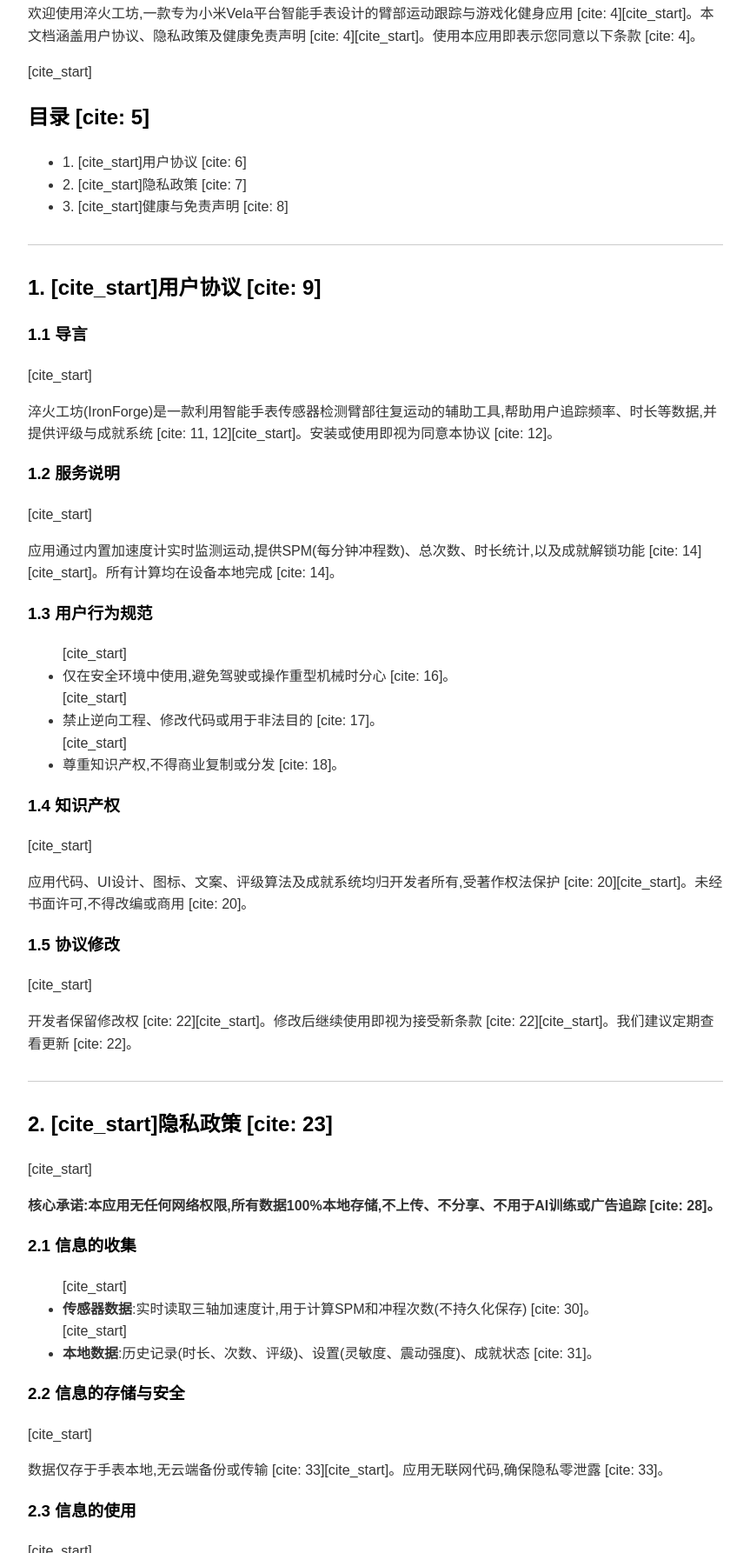
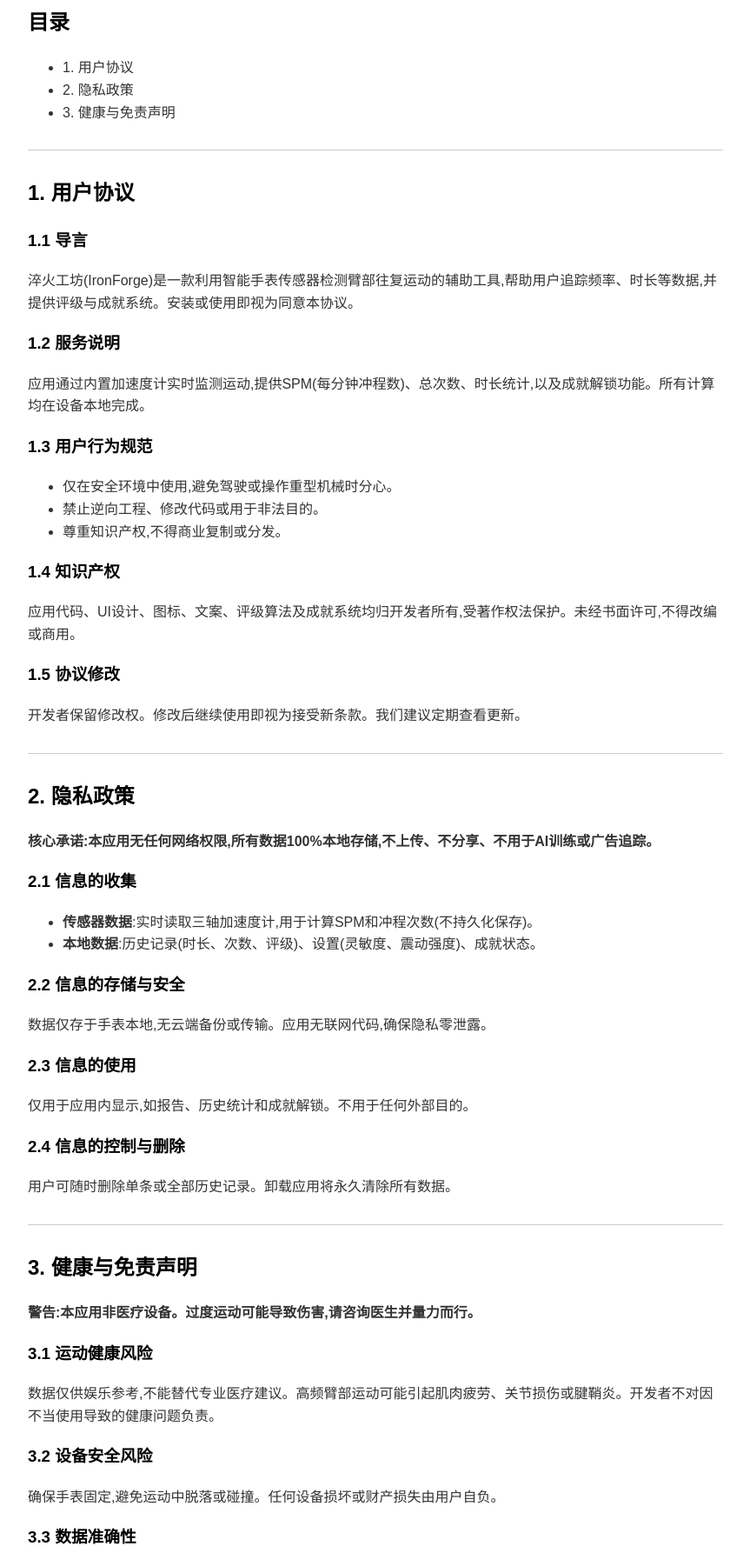
Before and after one commit to Rikka06/IronForge, a plain HTML site: page index.html in a window 1280 px wide. Shown: the part 178-1964 px from the top of the page at 87% size, without its empty margins (208-1071 px from the left). Drawn offline with Linux system fonts and the light colour scheme.

Commit message:
Update index.html

```diff
--- a/index.html
+++ b/index.html
@@ -28,77 +28,77 @@
 </head>
 <body>
 
-    [cite_start]<h1>淬火工坊(IronForge) 法律合规文档 [cite: 2, 3]</h1>
-    [cite_start]<p>欢迎使用淬火工坊,一款专为小米Vela平台智能手表设计的臂部运动跟踪与游戏化健身应用 [cite: 4][cite_start]。本文档涵盖用户协议、隐私政策及健康免责声明 [cite: 4][cite_start]。使用本应用即表示您同意以下条款 [cite: 4]。</p>
+    <h1>淬火工坊(IronForge) 法律合规文档</h1>
+    <p>欢迎使用淬火工坊,一款专为小米Vela平台智能手表设计的臂部运动跟踪与游戏化健身应用。本文档涵盖用户协议、隐私政策及健康免责声明。使用本应用即表示您同意以下条款。</p>
 
-    [cite_start]<h2>目录 [cite: 5]</h2>
+    <h2>目录</h2>
     <ul>
-        <li>1. [cite_start]用户协议 [cite: 6]</li>
-        <li>2. [cite_start]隐私政策 [cite: 7]</li>
-        <li>3. [cite_start]健康与免责声明 [cite: 8]</li>
+        <li>1. 用户协议</li>
+        <li>2. 隐私政策</li>
+        <li>3. 健康与免责声明</li>
     </ul>
 
     <hr>
 
-    <h2>1. [cite_start]用户协议 [cite: 9]</h2>
+    <h2>1. 用户协议</h2>
 
     <h3>1.1 导言</h3>
-    [cite_start]<p>淬火工坊(IronForge)是一款利用智能手表传感器检测臂部往复运动的辅助工具,帮助用户追踪频率、时长等数据,并提供评级与成就系统 [cite: 11, 12][cite_start]。安装或使用即视为同意本协议 [cite: 12]。</p>
+    <p>淬火工坊(IronForge)是一款利用智能手表传感器检测臂部往复运动的辅助工具,帮助用户追踪频率、时长等数据,并提供评级与成就系统。安装或使用即视为同意本协议。</p>
 
     <h3>1.2 服务说明</h3>
-    [cite_start]<p>应用通过内置加速度计实时监测运动,提供SPM(每分钟冲程数)、总次数、时长统计,以及成就解锁功能 [cite: 14][cite_start]。所有计算均在设备本地完成 [cite: 14]。</p>
+    <p>应用通过内置加速度计实时监测运动,提供SPM(每分钟冲程数)、总次数、时长统计,以及成就解锁功能。所有计算均在设备本地完成。</p>
 
     <h3>1.3 用户行为规范</h3>
     <ul>
-        [cite_start]<li>仅在安全环境中使用,避免驾驶或操作重型机械时分心 [cite: 16]。</li>
-        [cite_start]<li>禁止逆向工程、修改代码或用于非法目的 [cite: 17]。</li>
-        [cite_start]<li>尊重知识产权,不得商业复制或分发 [cite: 18]。</li>
+        <li>仅在安全环境中使用,避免驾驶或操作重型机械时分心。</li>
+        <li>禁止逆向工程、修改代码或用于非法目的。</li>
+        <li>尊重知识产权,不得商业复制或分发。</li>
     </ul>
 
     <h3>1.4 知识产权</h3>
-    [cite_start]<p>应用代码、UI设计、图标、文案、评级算法及成就系统均归开发者所有,受著作权法保护 [cite: 20][cite_start]。未经书面许可,不得改编或商用 [cite: 20]。</p>
+    <p>应用代码、UI设计、图标、文案、评级算法及成就系统均归开发者所有,受著作权法保护。未经书面许可,不得改编或商用。</p>
 
     <h3>1.5 协议修改</h3>
-    [cite_start]<p>开发者保留修改权 [cite: 22][cite_start]。修改后继续使用即视为接受新条款 [cite: 22][cite_start]。我们建议定期查看更新 [cite: 22]。</p>
+    <p>开发者保留修改权。修改后继续使用即视为接受新条款。我们建议定期查看更新。</p>
 
     <hr>
 
-    <h2>2. [cite_start]隐私政策 [cite: 23]</h2>
-    [cite_start]<p class="highlight">核心承诺:本应用无任何网络权限,所有数据100%本地存储,不上传、不分享、不用于AI训练或广告追踪 [cite: 28]。</p>
+    <h2>2. 隐私政策</h2>
+    <p class="highlight">核心承诺:本应用无任何网络权限,所有数据100%本地存储,不上传、不分享、不用于AI训练或广告追踪。</p>
 
     <h3>2.1 信息的收集</h3>
     <ul>
-        [cite_start]<li><strong>传感器数据</strong>:实时读取三轴加速度计,用于计算SPM和冲程次数(不持久化保存) [cite: 30]。</li>
-        [cite_start]<li><strong>本地数据</strong>:历史记录(时长、次数、评级)、设置(灵敏度、震动强度)、成就状态 [cite: 31]。</li>
+        <li><strong>传感器数据</strong>:实时读取三轴加速度计,用于计算SPM和冲程次数(不持久化保存)。</li>
+        <li><strong>本地数据</strong>:历史记录(时长、次数、评级)、设置(灵敏度、震动强度)、成就状态。</li>
     </ul>
 
     <h3>2.2 信息的存储与安全</h3>
-    [cite_start]<p>数据仅存于手表本地,无云端备份或传输 [cite: 33][cite_start]。应用无联网代码,确保隐私零泄露 [cite: 33]。</p>
+    <p>数据仅存于手表本地,无云端备份或传输。应用无联网代码,确保隐私零泄露。</p>
 
     <h3>2.3 信息的使用</h3>
-    [cite_start]<p>仅用于应用内显示,如报告、历史统计和成就解锁 [cite: 35][cite_start]。不用于任何外部目的 [cite: 35]。</p>
+    <p>仅用于应用内显示,如报告、历史统计和成就解锁。不用于任何外部目的。</p>
 
     <h3>2.4 信息的控制与删除</h3>
-    [cite_start]<p>用户可随时删除单条或全部历史记录 [cite: 37][cite_start]。卸载应用将永久清除所有数据 [cite: 37]。</p>
+    <p>用户可随时删除单条或全部历史记录。卸载应用将永久清除所有数据。</p>
 
     <hr>
 
-    <h2>3. [cite_start]健康与免责声明 [cite: 38]</h2>
-    [cite_start]<p class="highlight">警告:本应用非医疗设备 [cite: 39][cite_start]。过度运动可能导致伤害,请咨询医生并量力而行 [cite: 39]。</p>
+    <h2>3. 健康与免责声明</h2>
+    <p class="highlight">警告:本应用非医疗设备。过度运动可能导致伤害,请咨询医生并量力而行。</p>
 
     <h3>3.1 运动健康风险</h3>
-    [cite_start]<p>数据仅供娱乐参考,不能替代专业医疗建议 [cite: 41][cite_start]。高频臂部运动可能引起肌肉疲劳、关节损伤或腱鞘炎 [cite: 41, 42][cite_start]。开发者不对因不当使用导致的健康问题负责 [cite: 42]。</p>
+    <p>数据仅供娱乐参考,不能替代专业医疗建议。高频臂部运动可能引起肌肉疲劳、关节损伤或腱鞘炎。开发者不对因不当使用导致的健康问题负责。</p>
 
     <h3>3.2 设备安全风险</h3>
-    [cite_start]<p>确保手表固定,避免运动中脱落或碰撞 [cite: 44][cite_start]。任何设备损坏或财产损失由用户自负 [cite: 44]。</p>
+    <p>确保手表固定,避免运动中脱落或碰撞。任何设备损坏或财产损失由用户自负。</p>
 
     <h3>3.3 数据准确性</h3>
-    [cite_start]<p>受传感器限制,可能有数据偏差 [cite: 46][cite_start]。开发者不保证绝对准确 [cite: 46]。</p>
+    <p>受传感器限制,可能有数据偏差。开发者不保证绝对准确。</p>
 
     <hr>
 
-    <p>最后更新:2026年2月21日 | 开发者:弦 | [cite_start]<a href="https://rikka06.github.io/IronForge/#privacy-policy">返回GitHub仓库</a> [cite: 47, 49]</p>
-    [cite_start]<p>如有疑问,请通过GitHub Issues联系 [cite: 48]。</p>
+    <p>最后更新:2026年2月21日 | 开发者:弦 | <a href="https://rikka06.github.io/IronForge/#privacy-policy">返回GitHub仓库</a></p>
+    <p>如有疑问,请通过GitHub Issues联系。</p>
 
 </body>
 </html>
```
